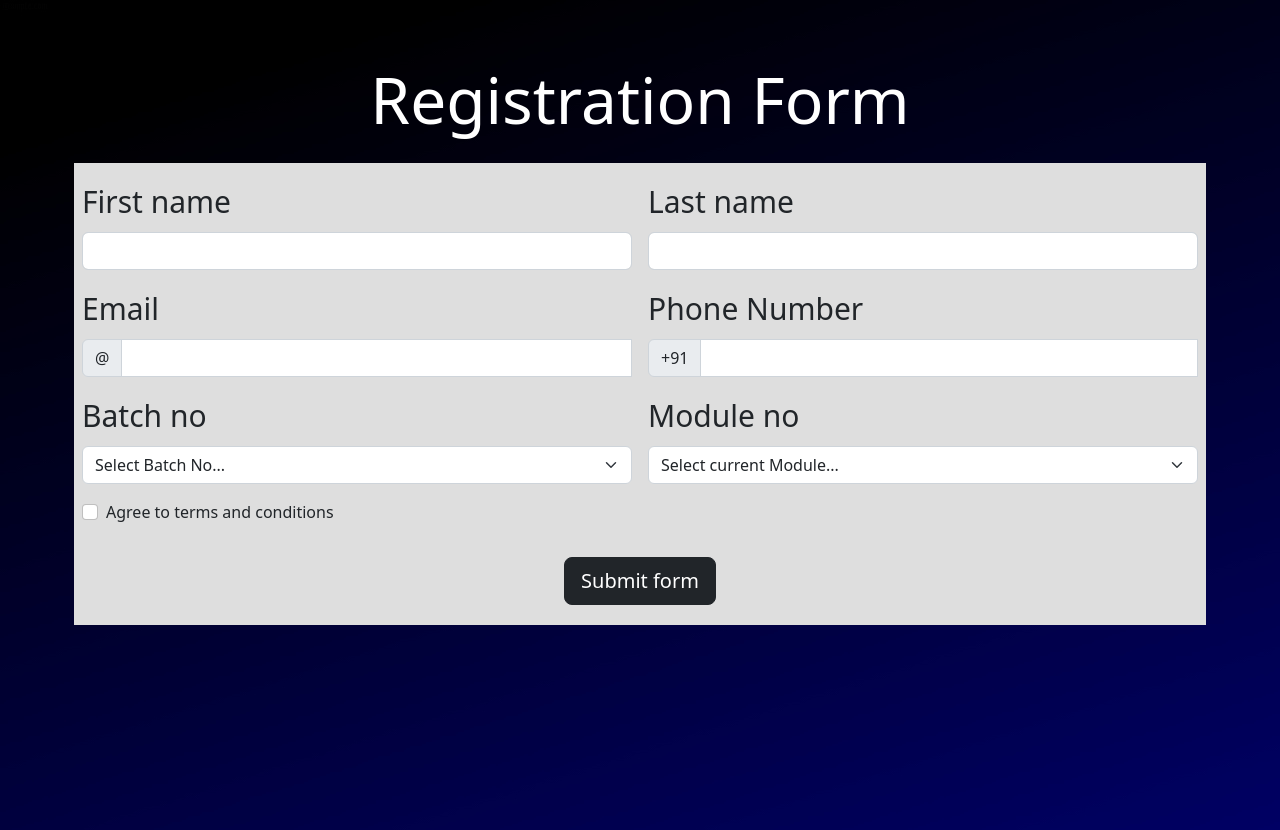
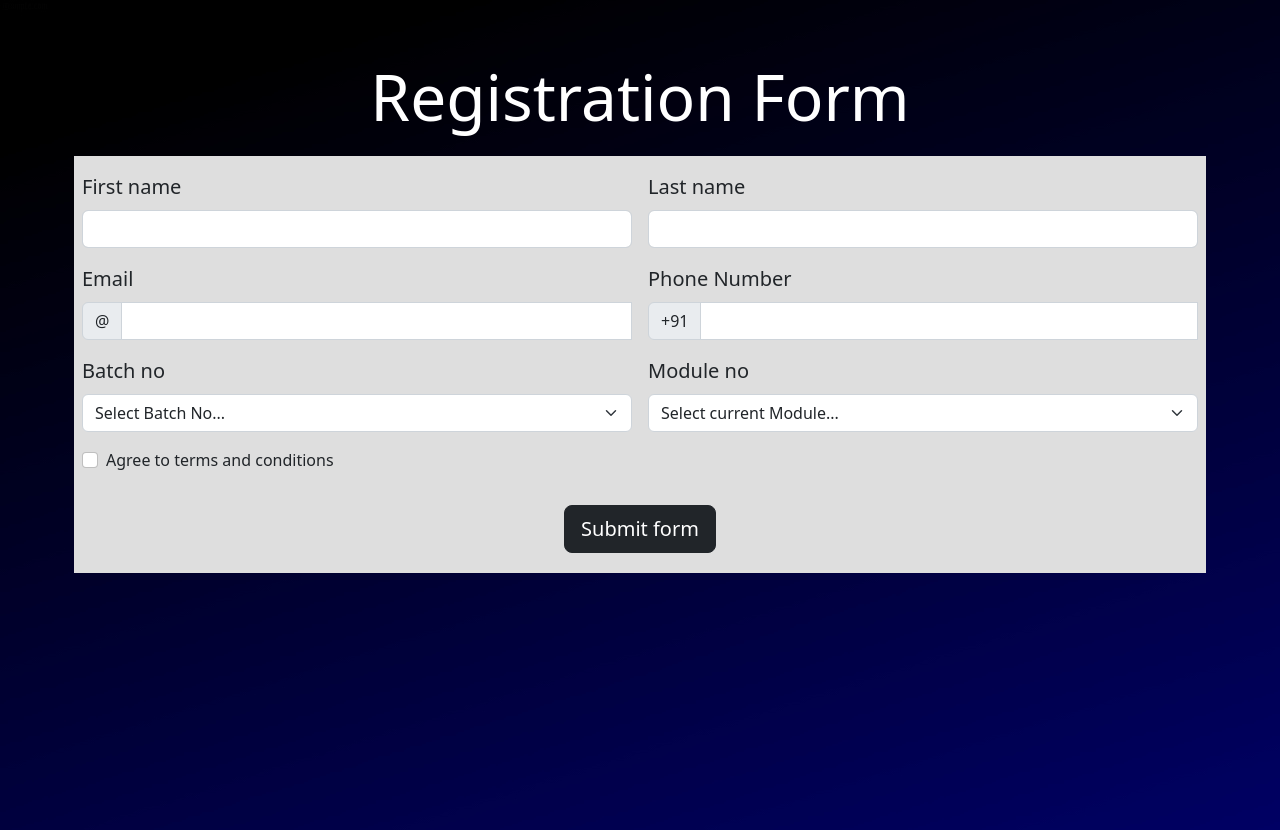
Before and after one commit to SarfrazSiddiqi/Registration-Form-M6, a plain HTML site: page index.html in a window 1280 px wide. Drawn offline with nearby package versions, Linux system fonts and the light colour scheme.

Commit message:
css font size changed

```diff
--- a/style.css
+++ b/style.css
@@ -16,7 +16,7 @@ body {
 
 .display-3.header {
 
-    line-height: 2.2;
+    line-height: 2.1;
 }
 
 .registration-form {
@@ -37,7 +37,7 @@ body {
 }
 
 .form-label {
-    font-size: 30px;
+    font-size: 20px;
 }
 
 @media (max-width) {
```
